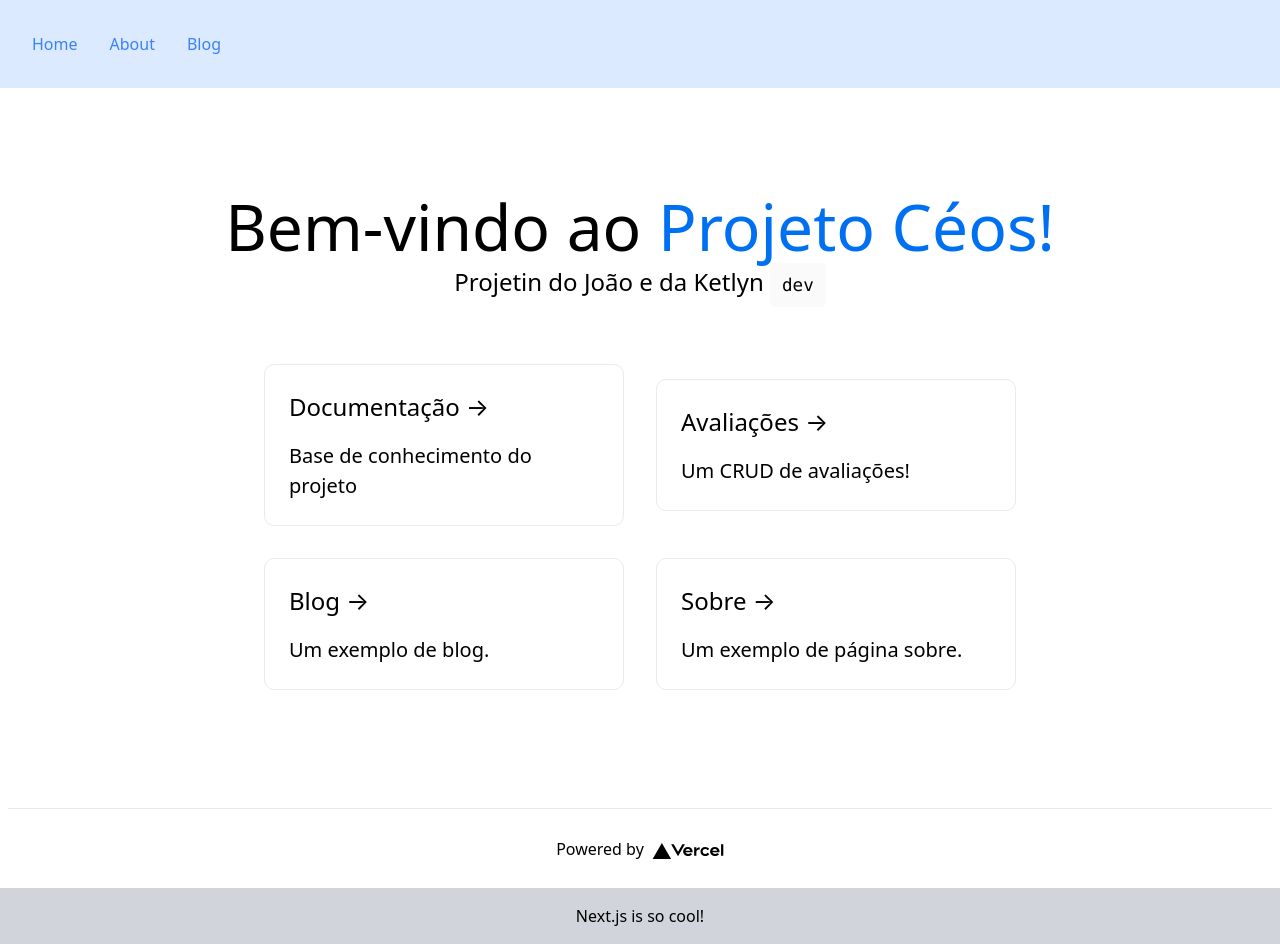
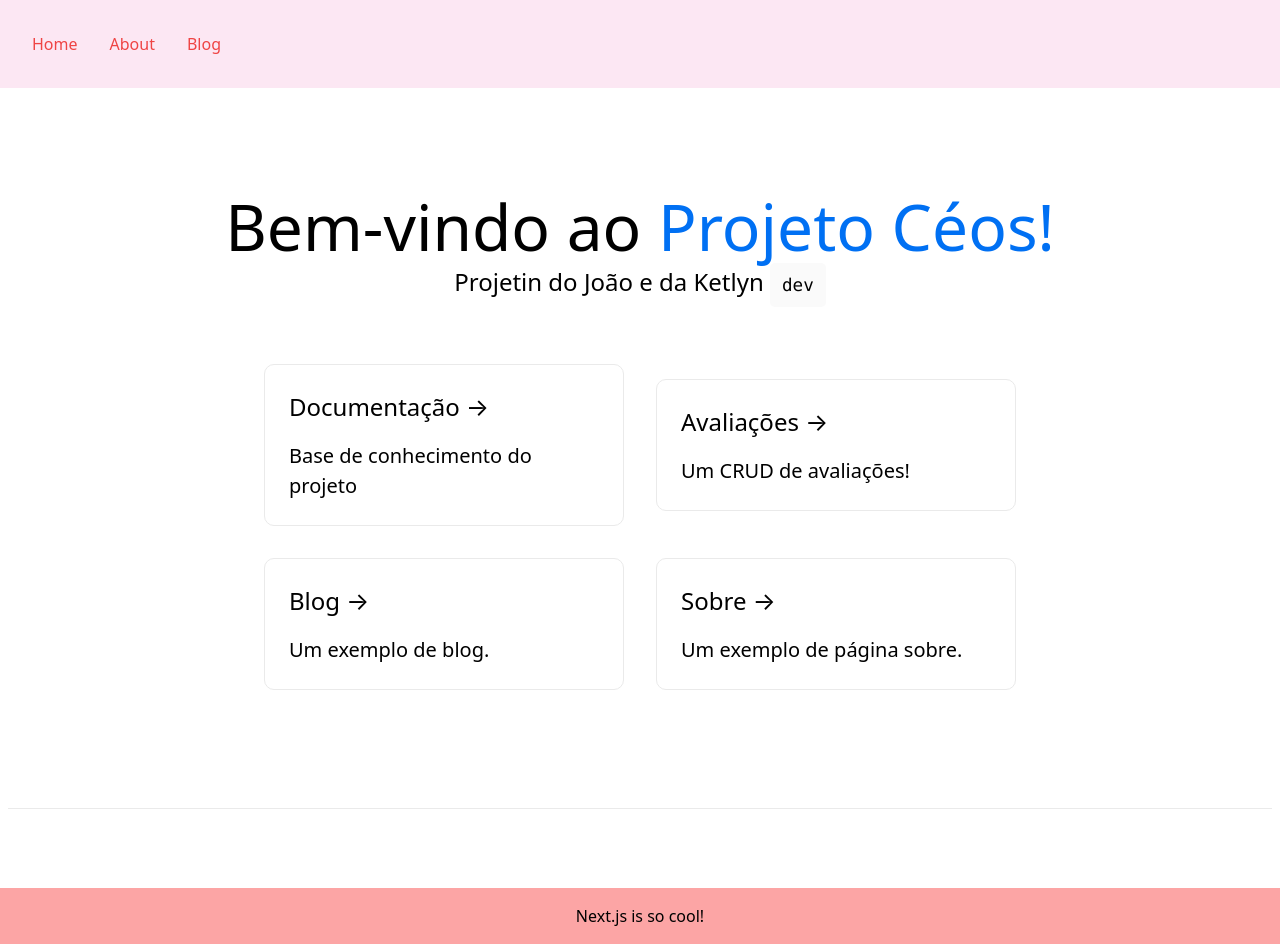
Before and after one commit to JP21jjj/review-app, a Next.js app: page / in a window 1280 px wide. Built offline with nearby package versions, Linux system fonts and the light colour scheme.

Commit message:
Atualizando as cores do site

```diff
--- a/components/ReviewListItem.tsx
+++ b/components/ReviewListItem.tsx
@@ -8,7 +8,7 @@ const ReviewListItem: React.FC<Props> = ({ review }) => {
   return (
     <Link href="/review/[id]" as={`/review/${review.id}`}>
       <a>
-        <article className="bg-gray-100 border-gray-400 rounded-lg p-6 m-4 transition duration-300 ease-in-out transform hover:-translate-y-2 ">
+        <article className="bg-pink-100 border-gray-400 rounded-lg p-6 m-4 transition duration-300 ease-in-out transform hover:-translate-y-2 ">
           <div className="text-center md:text-left">
             <span className="text-lg">{review.title}</span>
             <span className="text-lg">{review.rating}</span>
--- a/pages/_app.tsx
+++ b/pages/_app.tsx
@@ -7,17 +7,17 @@ function MyApp({ Component, pageProps }) {
     <Fragment>
       <header>
         <nav>
-          <ul className="flex justify-between items-center p-8 bg-blue-100">
+          <ul className="flex justify-between items-center p-8 bg-pink-100">
             <li>
-              <a href="/" className="text-blue-500 no-underline">
+              <a href="/" className="text-red-500 no-underline">
                 Home
               </a>
 
-              <a href="/about" className="text-blue-500 no-underline p-8">
+              <a href="/about" className="text-red-500 no-underline p-8">
                 About
               </a>
 
-              <a href="/blog" className="text-blue-500 no-underline">
+              <a href="/blog" className="text-red-500 no-underline">
                 Blog
               </a>
             </li>
@@ -27,7 +27,7 @@ function MyApp({ Component, pageProps }) {
       <main>
         <Component {...pageProps} />
       </main>
-      <footer className="bg-gray-300 flex justify-center items-center py-4">
+      <footer className="bg-red-300 flex justify-center items-center py-4">
         <p>Next.js is so cool!</p>
       </footer>
     </Fragment>
--- a/pages/index.tsx
+++ b/pages/index.tsx
@@ -58,9 +58,7 @@ export default function Home() {
           target="_blank"
           rel="noopener noreferrer"
         >
-          Powered by{' '}
           <span className={styles.logo}>
-            <Image src="/vercel.svg" alt="Vercel Logo" width={72} height={16} />
           </span>
         </a>
       </footer>
--- a/pages/review.tsx
+++ b/pages/review.tsx
@@ -23,7 +23,7 @@ export default function ListReview({
     console.log(reviews);
     return (
       <Fragment>
-        <h1 className="m-4 text-center text-4xl text-blue-500">{msg}</h1>
+        <h1 className="m-4 text-center text-4xl text-purple-500">{msg}</h1>
         <div>
           <ReviewList reviews={reviews}/>
         </div>
--- a/styles/Home.module.css
+++ b/styles/Home.module.css
@@ -93,8 +93,8 @@
 .card:hover,
 .card:focus,
 .card:active {
-  color: #0070f3;
-  border-color: #0070f3;
+  color: #f10bb8;
+  border-color: #d60970e7;
 }
 
 .card h2 {
```
